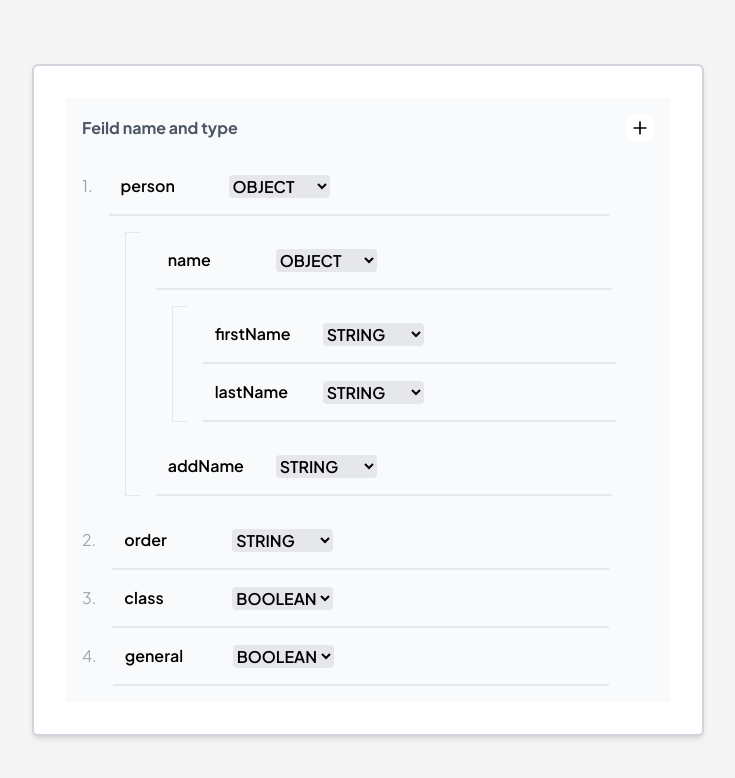
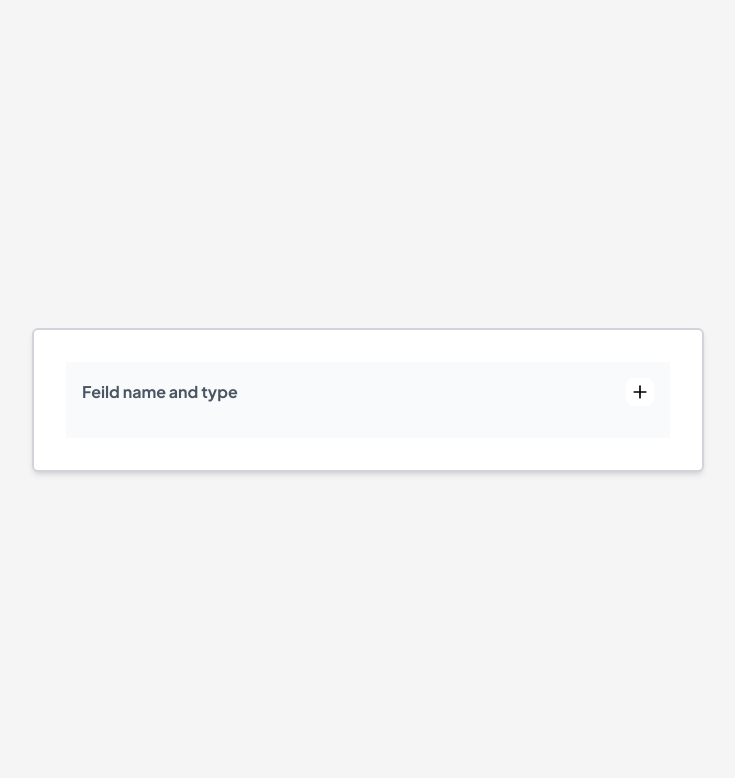
Before and after one commit to Saurabhdaswant/project, a Next.js app: page / in a window 1280 px wide. Shown: the top 778 px of the page, without its empty margins (272-1007 px from the left). Built offline with nearby package versions, Linux system fonts and the light colour scheme.

Commit message:
fix feild removing bug and rename variables with good naming

```diff
--- a/pages/index.js
+++ b/pages/index.js
@@ -1,72 +1,77 @@
 import { Plus, Trash2 } from "react-feather";
 import { v4 as uuidv4 } from "uuid";
-import { useEffect, useState } from "react";
+import { useState } from "react";
 
-const Item = ({ idx, item, removeItem, handleEdit }) => {
-  const [showEditOptions, setShowEditOptions] = useState(false);
+const Item = ({ field, onRemoveFieldButtonClick, handleEditField }) => {
+  const [shouldShowEditOptions, setShouldShowEditOptions] = useState(false);
+  const [currField, setCurrField] = useState(field);
+  const [schema, setSchema] = useState({ fields: field.fields });
 
-  const [currItem, setCurrItem] = useState(item);
-  const [isRequired, setIsRequired] = useState(currItem?.isRequired);
-
-  const [list, setList] = useState({ children: item.children });
-
-  const clickHandler = (item) => {
-    const newItem = {
+  const onAddFieldButtonClick = (field) => {
+    const newField = {
       id: uuidv4(),
       name: "name",
       type: "string",
       isRequired: false,
     };
 
-    setList({ children: [...list.children, newItem] });
+    let newFields = [];
 
-    handleEdit({ ...item, children: [...list.children, newItem] });
+    if (schema.fields) {
+      newFields = [...schema.fields, newField];
+    } else {
+      newFields = [newField];
+    }
+
+    setSchema({ fields: newFields });
+
+    handleEditField({ ...field, fields: newFields });
   };
 
-  const removeChildItem = (idx) => {
-    const filterdItems = list.children.filter((_, index) => index !== idx);
+  const handleRemoveField = (id) => {
+    const filteredFields = schema.fields.filter((field) => field.id !== id);
 
-    setList({ children: [...filterdItems] });
+    setSchema({ fields: [...filteredFields] });
   };
 
-  const handleChildEdit = (currItem) => {
-    const childIndex = list.children.findIndex(
-      (child) => child.id === currItem.id
+  const handleFieldEdit = (currField) => {
+    const currFieldIndex = schema.fields.findIndex(
+      (field) => field.id === currField.id
     );
 
-    const newChildren = [...list.children];
-    newChildren[childIndex] = currItem;
+    const newFields = [...schema.fields];
+    newFields[currFieldIndex] = currField;
 
-    setList({ children: newChildren });
-    handleEdit({ ...item, children: newChildren });
+    setSchema({ fields: newFields });
+    handleEditField({ ...field, fields: newFields });
   };
 
   return (
     <div className=" w-full">
       <div
-        onMouseEnter={() => setShowEditOptions(true)}
-        onMouseLeave={() => setShowEditOptions(false)}
+        onMouseEnter={() => setShouldShowEditOptions(true)}
+        onMouseLeave={() => setShouldShowEditOptions(false)}
         className={`flex items-center justify-between  w-full `}
       >
         <div className=" hover:bg-gray-200 py-4 border-b-2  px-2   flex items-center justify-between w-11/12">
           <div className="flex items-center ">
             <input
-              value={currItem?.name}
+              value={currField?.name}
               onChange={(e) => {
-                const newItem = { ...currItem, name: e.target.value };
-                setCurrItem(newItem);
-                handleEdit(newItem);
+                const newField = { ...currField, name: e.target.value };
+                setCurrField(newField);
+                handleEditField(newField);
               }}
               className="font-semibold focus:w-32 w-28  outline-none  bg-inherit focus:bg-white rounded px-1"
             />
             <select
               id="type-select"
               className="font-semibold uppercase bg-gray-200 rounded"
-              value={currItem?.type}
+              value={currField?.type}
               onChange={(e) => {
-                const newItem = { ...currItem, type: e.target.value };
-                setCurrItem(newItem);
-                handleEdit(newItem);
+                const newField = { ...currField, type: e.target.value };
+                setCurrField(newField);
+                handleEditField(newField);
               }}
             >
               <option value="string">String</option>
@@ -76,7 +81,7 @@ const Item = ({ idx, item, removeItem, handleEdit }) => {
               <option value="array">Array</option>
             </select>
           </div>
-          {showEditOptions && (
+          {shouldShowEditOptions && (
             <div className="flex items-center gap-4 ">
               <label className="flex items-center gap-2 cursor-pointer">
                 <div className="ml-3  font-medium">Required</div>
@@ -84,38 +89,37 @@ const Item = ({ idx, item, removeItem, handleEdit }) => {
                   <input
                     type="checkbox"
                     className="sr-only"
-                    checked={isRequired}
+                    checked={currField.isRequired}
                     onChange={(e) => {
-                      const newItem = {
-                        ...currItem,
+                      const newField = {
+                        ...currField,
                         isRequired: e.target.checked,
                       };
-                      setIsRequired(e.target.checked);
-                      setCurrItem(newItem);
-                      handleEdit(newItem);
+                      setCurrField(newField);
+                      handleEditField(newField);
                     }}
                   />
                   <div
                     className={`block  w-12 h-6 rounded-full ${
-                      isRequired ? "bg-blue-500" : " bg-gray-400"
+                      currField.isRequired ? "bg-blue-500" : " bg-gray-400"
                     }`}
                   ></div>
                   <div
                     className={`absolute top-1 left-1 bg-white w-4 h-4 rounded-full transition ${
-                      isRequired ? "translate-x-6" : ""
+                      currField.isRequired ? "translate-x-6" : ""
                     }`}
                   ></div>
                 </div>
               </label>
-              {currItem.type === "object" && (
+              {currField.type === "object" && (
                 <button
-                  onClick={() => clickHandler(item)}
+                  onClick={() => onAddFieldButtonClick(field)}
                   className="bg-white p-1  rounded-lg"
                 >
                   <Plus className="bg-white  rounded-lg w-4 h-4" />
                 </button>
               )}
-              <button onClick={() => removeItem(idx)}>
+              <button onClick={() => onRemoveFieldButtonClick(field.id)}>
                 <Trash2 className=" w-5 h-5 " />
               </button>
             </div>
@@ -123,11 +127,11 @@ const Item = ({ idx, item, removeItem, handleEdit }) => {
         </div>
       </div>
 
-      {list?.children?.length > 0 ? (
+      {schema?.fields?.length > 0 ? (
         <div className=" p-4 pr-0 ">
-          {list?.children?.map((item, idx) => {
+          {schema?.fields?.map((field, idx) => {
             return (
-              <div key={idx}>
+              <div key={field.id}>
                 <div
                   className={` flex
 
@@ -135,21 +139,20 @@ const Item = ({ idx, item, removeItem, handleEdit }) => {
                 >
                   <div
                     className={`  ${
-                      list?.children?.length > 1 && "border-l"
+                      schema?.fields?.length > 1 && "border-l"
                     }  mr-4 w-4 ${
-                      list?.children?.length > 1 && idx === 0 && "border-t "
+                      schema?.fields?.length > 1 && idx === 0 && "border-t "
                     }
                 ${
-                  list?.children?.length > 1 &&
-                  idx === list.children.length - 1 &&
+                  schema?.fields?.length > 1 &&
+                  idx === schema.fields.length - 1 &&
                   "border-b"
                 } `}
                   ></div>
                   <Item
-                    idx={idx}
-                    item={item}
-                    removeItem={removeChildItem}
-                    handleEdit={handleChildEdit}
+                    field={field}
+                    onRemoveFieldButtonClick={handleRemoveField}
+                    handleEditField={handleFieldEdit}
                   />
                 </div>
               </div>
@@ -162,100 +165,43 @@ const Item = ({ idx, item, removeItem, handleEdit }) => {
 };
 
 export default function Home() {
-  const [list, setList] = useState({
-    children: [
-      {
-        id: "person",
-        name: "person",
-        type: "object",
-        isRequired: true,
-        children: [
-          {
-            id: "name",
-            name: "name",
-            type: "object",
-            isRequired: true,
-            children: [
-              {
-                id: "firstName",
-                name: "firstName",
-                type: "string",
-                isRequired: true,
-              },
-              {
-                id: "lastName",
-                name: "lastName",
-                type: "string",
-                isRequired: true,
-              },
-            ],
-          },
-          {
-            id: "addName",
-            name: "addName",
-            type: "string",
-            isRequired: false,
-          },
-        ],
-      },
-      {
-        id: "order",
-        name: "order",
-        type: "string",
-        isRequired: true,
-      },
-      {
-        id: "class",
-        name: "class",
-        type: "boolean",
-        isRequired: true,
-      },
-      {
-        id: "general",
-        name: "general",
-        type: "boolean",
-        isRequired: true,
-      },
-    ],
+  const [schema, setSchema] = useState({
+    fields: [],
   });
-
-  // useEffect(() => {
-  //   if (typeof window !== "undefined") {
-  //     setList(JSON.parse(localStorage.getItem("tree")));
-  //   }
-  // }, []);
-
-  const clickHandler = () => {
-    const newItem = {
+  const onAddFieldButtonClick = () => {
+    const newField = {
+      id: uuidv4(),
       name: "name",
       type: "string",
       isRequired: false,
     };
 
-    setList({ children: [...list.children, newItem] });
+    setSchema({ fields: [...schema.fields, newField] });
   };
 
-  const removeItem = (idx) => {
-    const filterdItems = list.children.filter((_, index) => index !== idx);
+  const onRemoveFieldButtonClick = (id) => {
+    const filteredFields = schema.fields.filter((field) => field.id !== id);
 
-    setList({ children: [...filterdItems] });
+    setSchema({ fields: [...filteredFields] });
   };
 
-  const handleEdit = (currItem) => {
-    const itemIndex = list.children.findIndex(
-      (habit, _) => habit.id === currItem.id
+  const handleEditField = (editedField) => {
+    const editedFieldIndex = schema.fields.findIndex(
+      (field, _) => field.id === editedField.id
     );
 
-    list.children[itemIndex] = currItem;
-    setList({ children: [...list.children] });
+    schema.fields[editedFieldIndex] = editedField;
+    setSchema({ fields: [...schema.fields] });
 
     if (typeof window !== "undefined") {
       localStorage.setItem(
         "tree",
-        JSON.stringify({ children: [...list.children] })
+        JSON.stringify({ fields: [...schema.fields] })
       );
     }
   };
+
+  console.log(schema);
 
   return (
     <div className={`flex h-screen bg-[#F5F5F5]`}>
@@ -264,23 +210,22 @@ export default function Home() {
           <div className="flex justify-between items-center">
             <p className="font-bold text-gray-600 ">Feild name and type</p>
             <button
-              onClick={() => clickHandler()}
+              onClick={() => onAddFieldButtonClick()}
               className="bg-white p-1 rounded-lg"
             >
               <Plus className="bg-white  rounded-lg w-5 h-5" />
             </button>
           </div>
           <main>
-            {list?.children?.map((item, idx) => {
+            {schema?.fields?.map((field, idx) => {
               return (
-                <div key={idx} className="flex  items-start  gap-4  ">
+                <div key={field.id} className="flex  items-start  gap-4  ">
                   <p className="text-gray-400 py-4  ">{idx + 1}.</p>
 
                   <Item
-                    idx={idx}
-                    item={item}
-                    removeItem={removeItem}
-                    handleEdit={handleEdit}
+                    field={field}
+                    onRemoveFieldButtonClick={onRemoveFieldButtonClick}
+                    handleEditField={handleEditField}
                   />
                 </div>
               );
```
